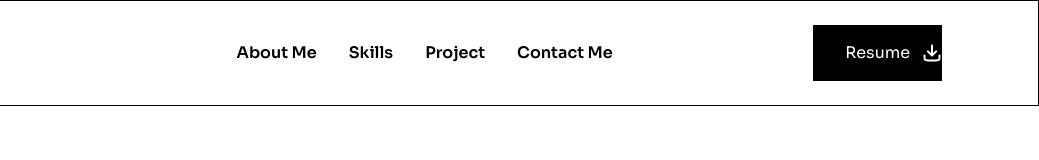
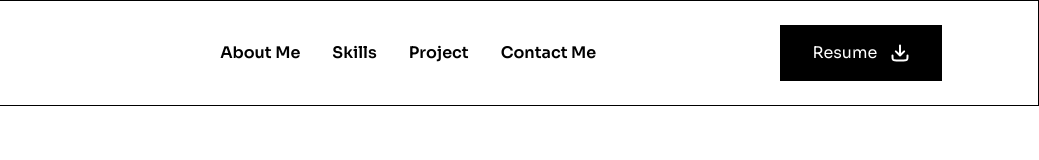
Before and after one commit to Valeryio/FigmaToCode-Challenge-Week4-Valeryio, a plain HTML site: page index.html in a window 1280 px wide. Shown: the full height of the page, 241-1280 px from the left. Drawn offline with Linux system fonts and the light colour scheme.

Commit message:
Primary button designing
This is a design for a primary button, with great performance

```diff
--- a/index.html
+++ b/index.html
@@ -21,7 +21,7 @@
                 </ul>
             </nav>
 
-            <button class="primary-button" data-icon="download">Resume</button>
+            <button class="" data-icon="download">Resume</button>
         </header>
 
     </body>
--- a/sass/components/_buttons.scss
+++ b/sass/components/_buttons.scss
@@ -2,18 +2,23 @@
 %btn
 {
     border: none;
+    color: white;
     cursor: pointer;
     padding: 16px 32px;
-    @include flex-mixin(space-between);
+    background-color: $primary-black;
 }
 
-.primary-button
+button[data-icon="download"]
 {
+    gap: 0.8rem;
     @extend %btn;
+    @include flex-mixin();
+}
 
-    color: white;
-    background-position: right;
-    background-repeat: no-repeat;
+button[data-icon="download"]::after
+{
+    content: '';
+    width: 20px;
+    height: 20px;
     background-image: url(/ressources/icons/download.svg);
-    background-color: $primary-black;
 }
```
Also changed, not shown: css/main.css, 1 other file.
